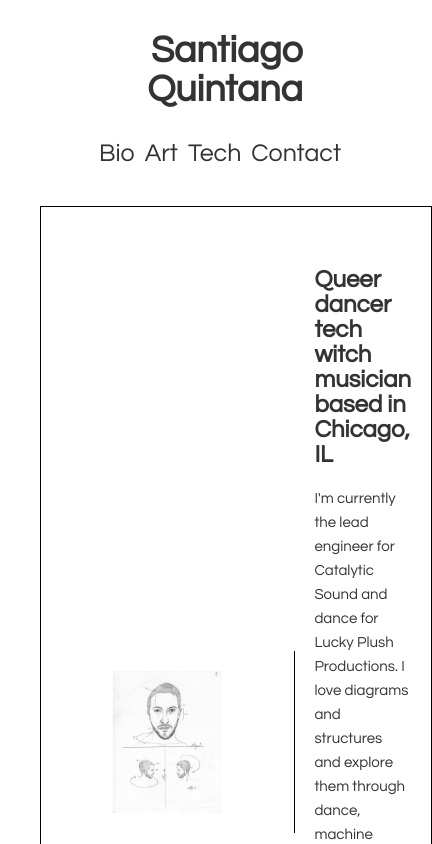
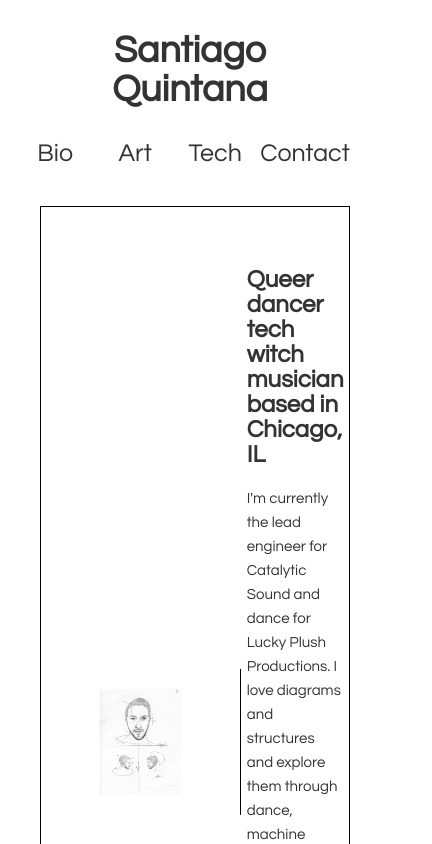
Before and after one commit to san3091/new-portfolio, a Svelte app: page / in a window 390 px wide. Shown: the top 844 px of the page, 432 px wide, since content can reach past the window. Built offline with nearby package versions, Linux system fonts and the light colour scheme.

Commit message:
tweak nav

```diff
--- a/src/App.svelte
+++ b/src/App.svelte
@@ -87,6 +87,10 @@
     main {
       flex-direction: column;
     }
+
+    .content {
+      width: auto;
+    }
   }
 
 </style>
--- a/src/components/Nav.svelte
+++ b/src/components/Nav.svelte
@@ -57,6 +57,8 @@
   @media only screen and (max-width: 1000px) {
     nav {
       align-items: center;
+      margin: 0;
+      text-align: center;
     }
 
     .items {
@@ -64,6 +66,7 @@
     }
 
     div {
+      min-width: 70px;
       margin-bottom: 0;
       margin-right: 10px;
     }
```
